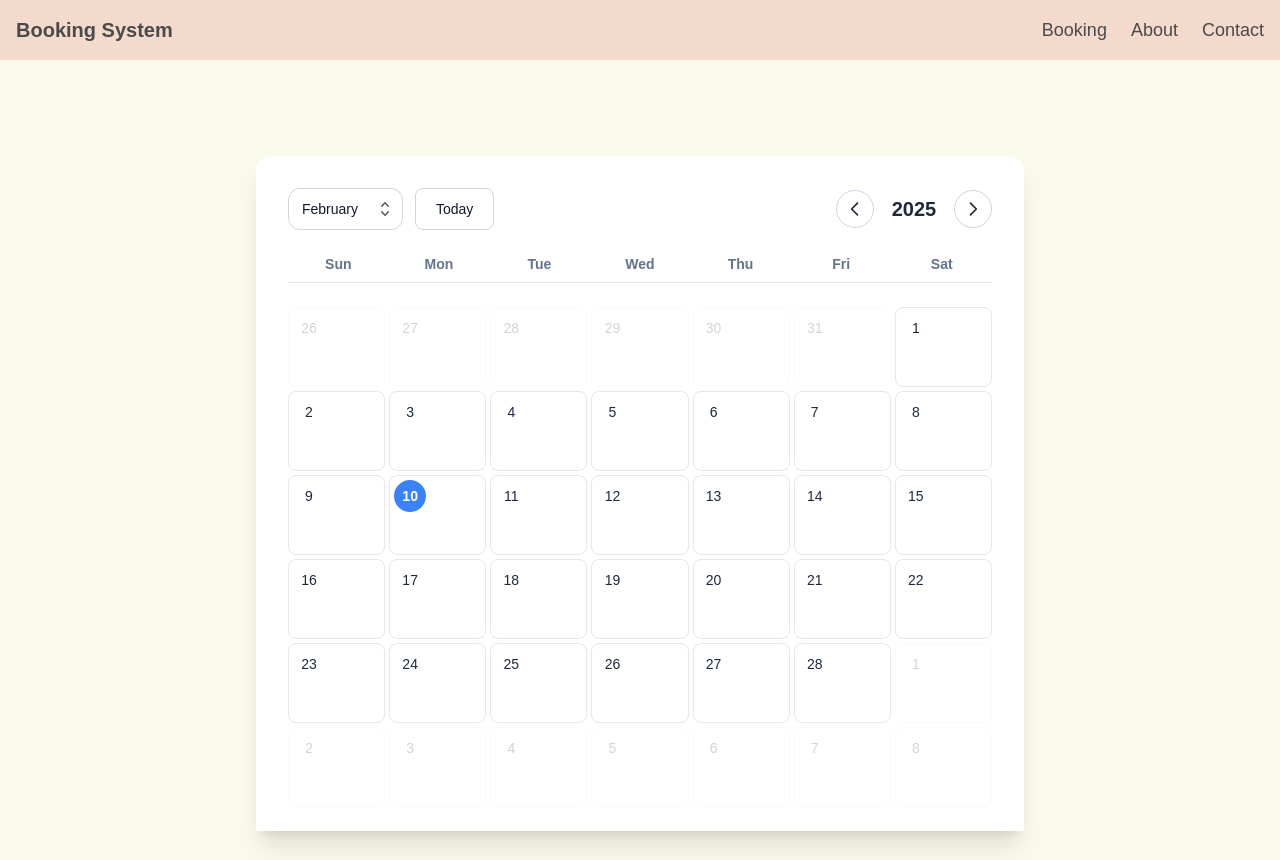
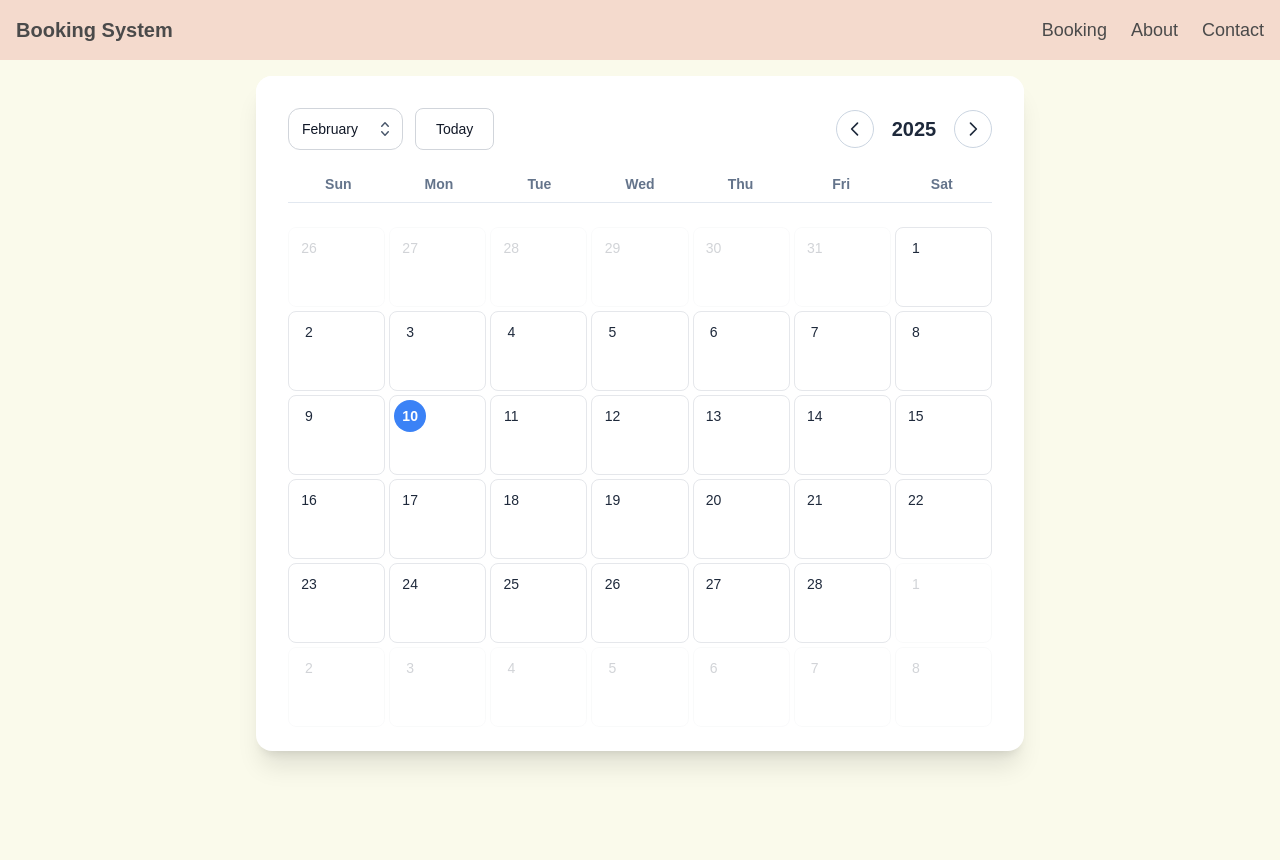
Before and after one commit to YiJieNG/booking-system-frontend, a Next.js app: page /booking in a window 1280 px wide. After the commit the page ends 800 px from the top, so only its background shows below. Built offline with nearby package versions, Linux system fonts and the light colour scheme.

Commit message:
Fixed layout

```diff
--- a/src/app/booking/page.js
+++ b/src/app/booking/page.js
@@ -24,8 +24,8 @@ export default function Booking() {
   };
 
   return (
-    <div className="relative flex h-screen max-h-screen w-full flex-col gap-4 px-4 pt-4 items-center justify-center">
-      <div className="relative h-full w-4/6 overflow-auto mt-20">
+    <div className="h-full w-full p-4">
+      <div className="h-full w-full max-w-3xl mx-auto">
         <MonthlyCalendar onClick={onClickHandler} />
       </div>
     </div>
--- a/src/app/components/MonthlyCalendar.js
+++ b/src/app/components/MonthlyCalendar.js
@@ -98,7 +98,7 @@ export const MonthlyCalendar = ({ onClick }) => {
   const monthDays = getDaysInMonth(currentDate.month, currentDate.year);
 
   return (
-    <div className="rounded-t-2xl bg-white pb-6 text-slate-800 shadow-xl max-w-3xl mx-auto">
+    <div className="rounded-2xl bg-white pb-6 text-slate-800 shadow-xl max-w-3xl mx-auto">
       <div className="sticky -top-px z-50 w-full rounded-t-2xl bg-white px-5 pt-7 sm:px-8 sm:pt-8">
         <div className="mb-4 flex w-full flex-wrap items-center justify-between gap-6">
           <div className="flex flex-wrap gap-2 sm:gap-3">
--- a/src/app/globals.css
+++ b/src/app/globals.css
@@ -40,10 +40,6 @@ ul li a {
   }
 }
 
-*:focus:not(ol) {
-  @apply outline-none ring-2 ring-cyan-400 border-cyan-400;
-}
-
 select {
   -webkit-appearance: none;
   -moz-appearance: none;
--- a/src/app/layout.js
+++ b/src/app/layout.js
@@ -20,12 +20,12 @@ export const metadata = {
 
 export default function RootLayout({ children }) {
   return (
-    <html lang="en" className="h-full">
+    <html lang="en" className="">
       <body
-        className={`${geistSans.variable} ${geistMono.variable} antialiased flex flex-col min-h-screen h-full`}
+        className={`${geistSans.variable} ${geistMono.variable} antialiased flex flex-col h-full`}
       >
         <Navbar />
-        <main className="flex-grow flex">{children}</main>
+        <main className="flex-1">{children}</main>
       </body>
     </html>
   );
--- a/src/app/not-found.js
+++ b/src/app/not-found.js
@@ -1,6 +1,6 @@
 export default function Custom404() {
   return (
-    <div className="flex flex-col items-center justify-center w-full text-[var(--text-dark)]">
+    <div className="flex flex-col items-center justify-center w-full h-full min-h-[80vh] text-[var(--text-dark)]">
       <h1 className="text-6xl font-bold">404</h1>
       <p className="text-xl mt-2">Page Not Found</p>
       <a
```
